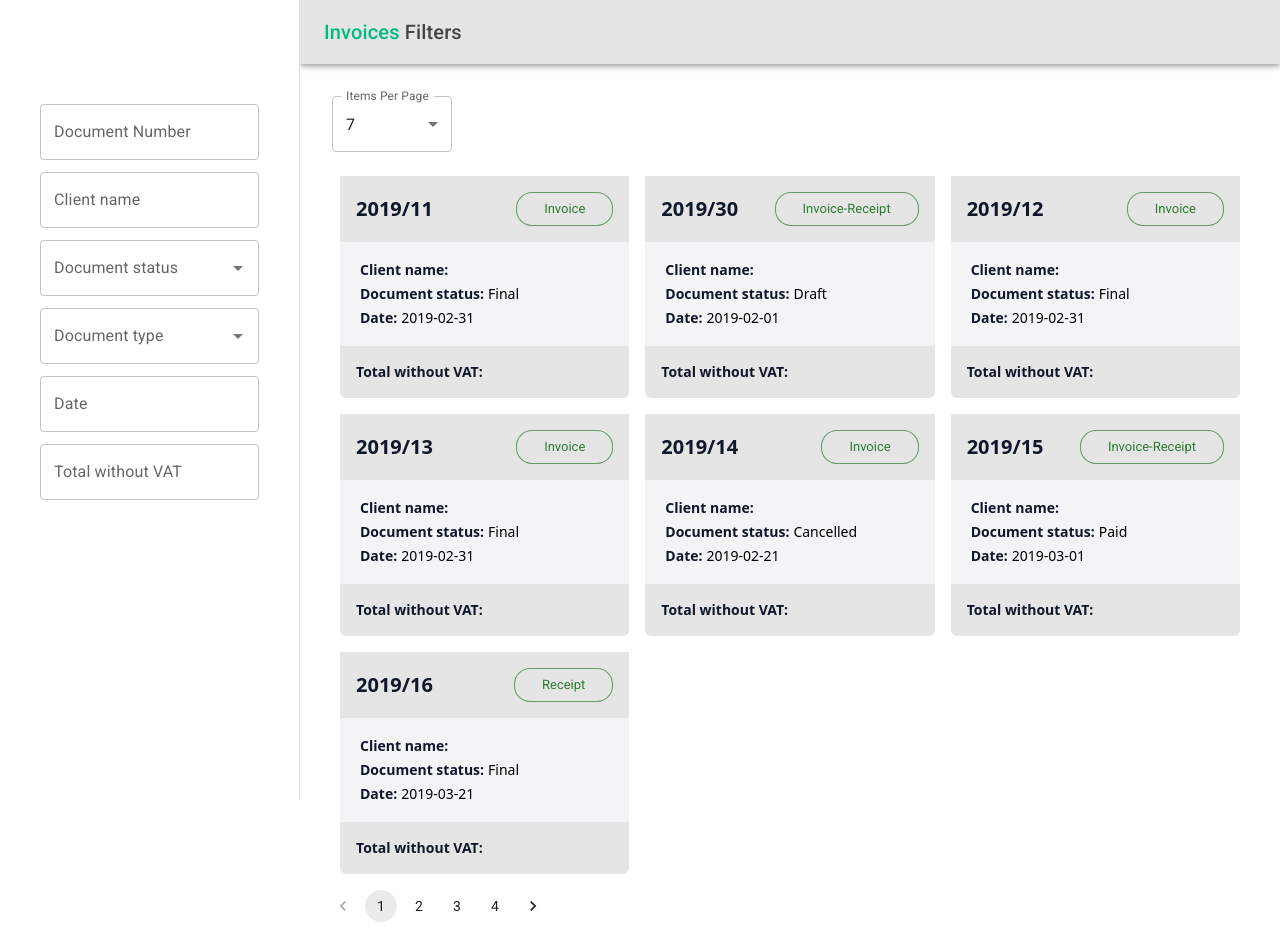
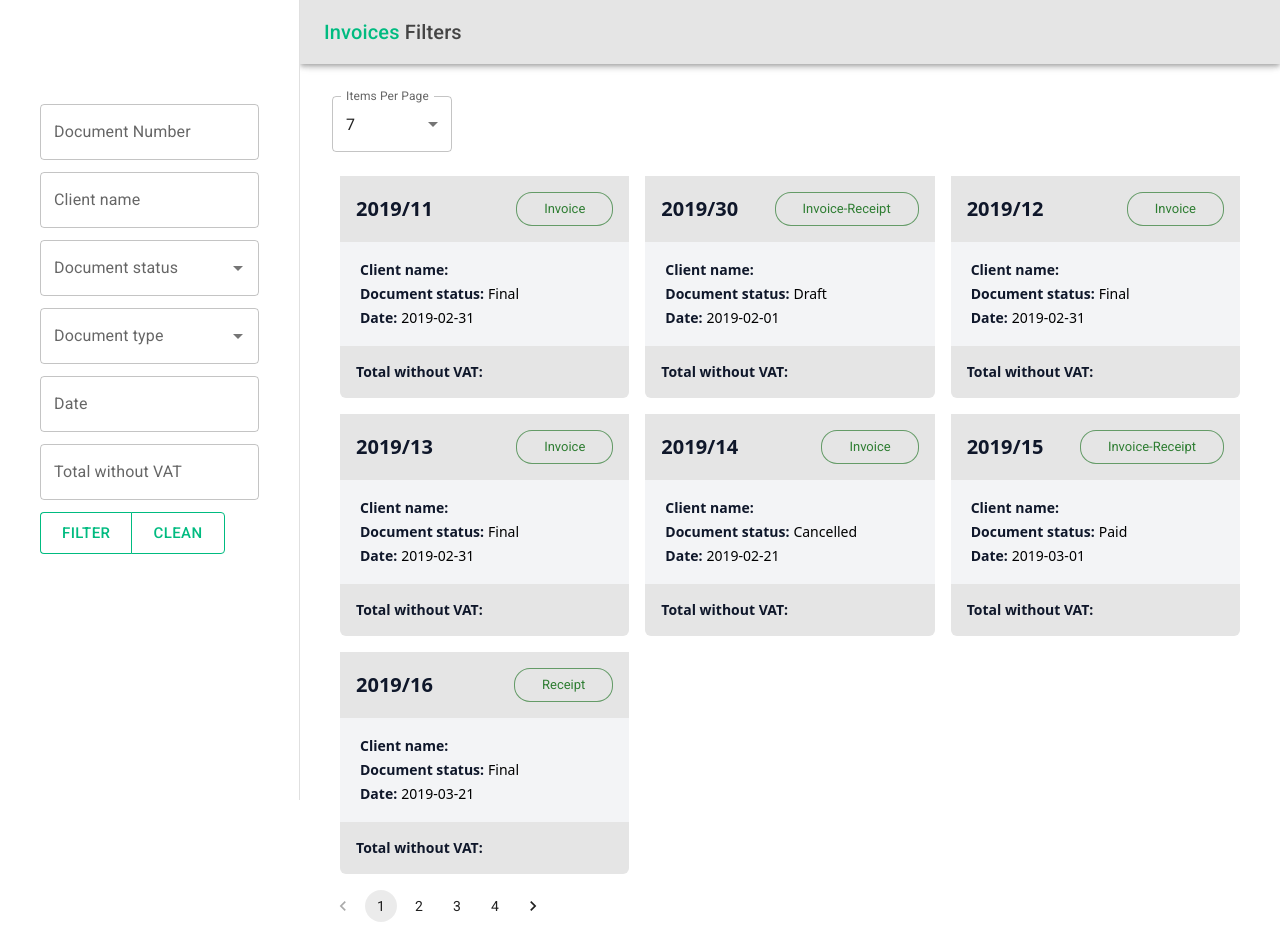
Before and after one commit to mateusturola/invoice-filter, a React (Create React App) app: page / in a window 1280 px wide. Built offline with nearby package versions, Linux system fonts and the light colour scheme.

Commit message:
feat: Adjust some points in filter fields and button to filter and clear fields

```diff
--- /dev/null
+++ b/src/Components/Filters/ButtonsFilter.jsx
@@ -0,0 +1,30 @@
+/* eslint-disable object-curly-newline */
+/* eslint-disable prettier/prettier */
+import React, { useContext } from 'react';
+import Button from '@mui/material/Button';
+import ButtonGroup from '@mui/material/ButtonGroup';
+import InvoicesContext from '../../Context/InvoicesContext';
+
+function ButtonsFilter() {
+  const { buttonGo, setButtonGo, buttonClear, setButtonClear } = useContext(InvoicesContext);
+
+  return (
+    <ButtonGroup variant="outlined" size="large">
+      <Button
+        onClick={() => setButtonGo(!buttonGo)}
+        sx={{ color: '#00bb80', borderColor: '#00bb80' }}
+      >
+        {' '}
+        Filter
+      </Button>
+      <Button
+        onClick={() => setButtonClear(!buttonClear)}
+        sx={{ color: '#00bb80', borderColor: '#00bb80' }}
+      >
+        Clean
+      </Button>
+    </ButtonGroup>
+  );
+}
+
+export default ButtonsFilter;
--- a/src/Components/Filters/ClientName.jsx
+++ b/src/Components/Filters/ClientName.jsx
@@ -8,11 +8,12 @@ function ClientName() {
   const handleChange = ({ target: { value } }) => {
     setClientName(value);
   };
+
   return (
     <TextField
       id="outlined-required"
       label="Client name"
-      defaultValue={clientName}
+      value={clientName}
       onChange={handleChange}
     />
   );
--- a/src/Components/Filters/DocDate.jsx
+++ b/src/Components/Filters/DocDate.jsx
@@ -17,6 +17,7 @@ export default function DocDate() {
       <DatePicker
         label="Date"
         inputFormat="yyyy-MM-dd"
+        mask="____-__-__"
         views={['year', 'month', 'day']}
         value={docDate}
         onChange={handleChange}
--- a/src/Components/Filters/DocNumber.jsx
+++ b/src/Components/Filters/DocNumber.jsx
@@ -8,10 +8,11 @@ function DocNumber() {
   const handleChange = ({ target: { value } }) => {
     setDocNumber(value);
   };
+
   return (
     <TextField
       label="Document Number"
-      defaultValue={docNumber}
+      value={docNumber}
       onChange={handleChange}
       name="Document Number"
     />
--- a/src/Components/Filters/index.jsx
+++ b/src/Components/Filters/index.jsx
@@ -1,4 +1,5 @@
 import React from 'react';
+import ButtonsFilter from './ButtonsFilter';
 import ClientName from './ClientName';
 import DocDate from './DocDate';
 import DocNumber from './DocNumber';
@@ -15,6 +16,7 @@ function Filters() {
       <DocType />
       <DocDate />
       <TotalInput />
+      <ButtonsFilter />
     </div>
   );
 }
```
